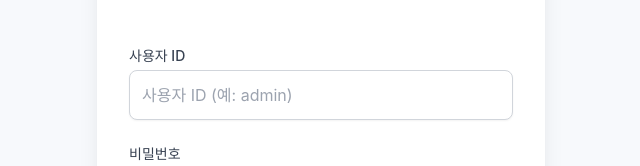
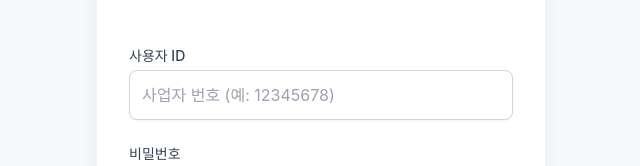
Before and after one commit to seongwon02/moki-campaign, a React (Vite) app in the folder frontend/: page /login in a window 1280 px wide. Shown: the part 400-566 px from the top of the page, without its empty margins (319-959 px from the left). Built offline with nearby package versions, Linux system fonts and the light colour scheme; no server answers.

Commit message:
feat(fe): 로그인 ID 이름 변경

```diff
--- a/frontend/src/pages/Login.tsx
+++ b/frontend/src/pages/Login.tsx
@@ -80,7 +80,7 @@ const LoginPage: React.FC = () => {
             id="username"
             type="text"
             label="사용자 ID"
-            placeholder="사용자 ID (예: admin)"
+            placeholder="사업자 번호 (예: 12345678)"
             value={username}
             onChange={(e) => setUsername(e.target.value)}
           />
```
Also changed, not shown: 1 other file (tests, documents, lock files or other folders).
